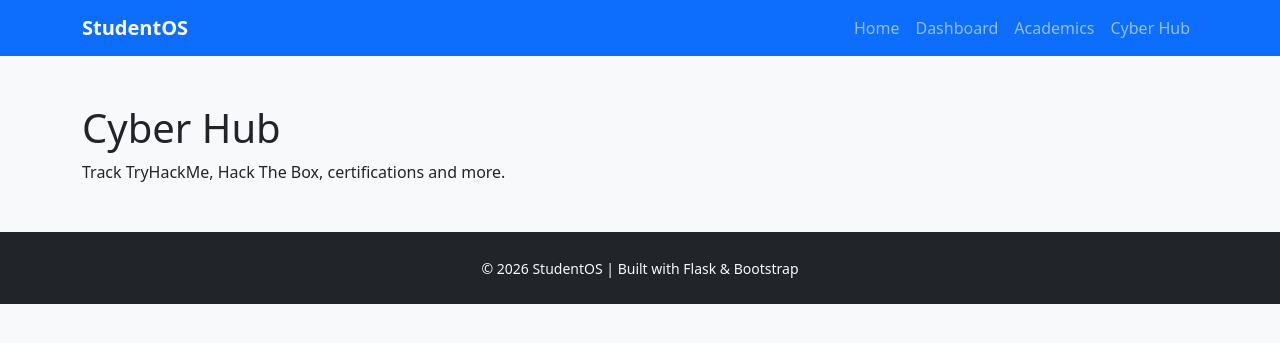
After one commit to housain-07/StudentOS, a Flask app: page /cyberhub in a window 1280 px wide. The commit adds this page. Shown: the top 343 px of the page. Run offline with Flask 3, Linux system fonts and the light colour scheme.

Commit message:
Add multi-page navigation and routes

```diff
--- a/app/__init__.py
+++ b/app/__init__.py
@@ -1,10 +1,28 @@
 from flask import Flask, render_template
+
 
 def create_app():
     app = Flask(__name__)
+
 
     @app.route("/")
     def home():
         return render_template("index.html")
 
+
+    @app.route("/dashboard")
+    def dashboard():
+        return render_template("dashboard.html")
+
+
+    @app.route("/academics")
+    def academics():
+        return render_template("academics.html")
+
+
+    @app.route("/cyberhub")
+    def cyberhub():
+        return render_template("cyberhub.html")
+
+
     return app
--- a/app/templates/components/navbar.html
+++ b/app/templates/components/navbar.html
@@ -1,11 +1,12 @@
 <nav class="navbar navbar-expand-lg navbar-dark bg-primary">
     <div class="container">
 
-        <a class="navbar-brand fw-bold" href="/">
+        <a class="navbar-brand fw-bold" href="{{ url_for('home') }}">
             StudentOS
         </a>
 
-        <button class="navbar-toggler" type="button" data-bs-toggle="collapse" data-bs-target="#navbarNav">
+        <button class="navbar-toggler" type="button" data-bs-toggle="collapse" data-bs-target="#navbarNav"
+            aria-controls="navbarNav" aria-expanded="false" aria-label="Toggle navigation">
 
             <span class="navbar-toggler-icon"></span>
 
@@ -16,25 +17,25 @@
             <ul class="navbar-nav ms-auto">
 
                 <li class="nav-item">
-                    <a class="nav-link active" href="/">
+                    <a class="nav-link" href="{{ url_for('home') }}">
                         Home
                     </a>
                 </li>
 
                 <li class="nav-item">
-                    <a class="nav-link" href="#">
+                    <a class="nav-link" href="{{ url_for('dashboard') }}">
                         Dashboard
                     </a>
                 </li>
 
                 <li class="nav-item">
-                    <a class="nav-link" href="#">
+                    <a class="nav-link" href="{{ url_for('academics') }}">
                         Academics
                     </a>
                 </li>
 
                 <li class="nav-item">
-                    <a class="nav-link" href="#">
+                    <a class="nav-link" href="{{ url_for('cyberhub') }}">
                         Cyber Hub
                     </a>
                 </li>
--- /dev/null
+++ b/app/templates/cyberhub.html
@@ -0,0 +1,17 @@
+{% extends "base.html" %}
+
+{% block title %}
+Cyber Hub | StudentOS
+{% endblock %}
+
+{% block content %}
+
+<div class="container mt-5">
+
+    <h1>Cyber Hub</h1>
+
+    <p>Track TryHackMe, Hack The Box, certifications and more.</p>
+
+</div>
+
+{% endblock %}
```
Also changed, not shown: DEVLOG.md (+13 -0 lines), app/templates/academics.html (added, +17 -0 lines), app/templates/dashboard.html (added, +17 -0 lines).
